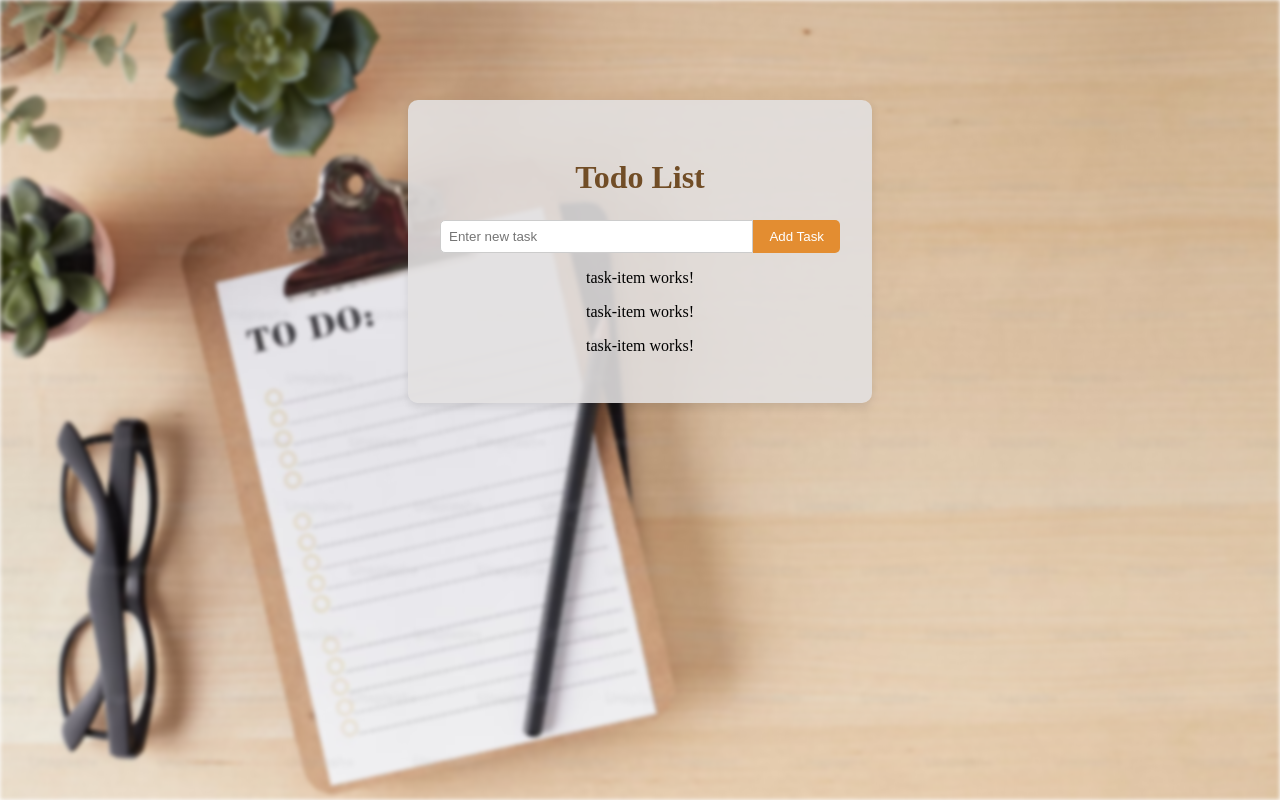
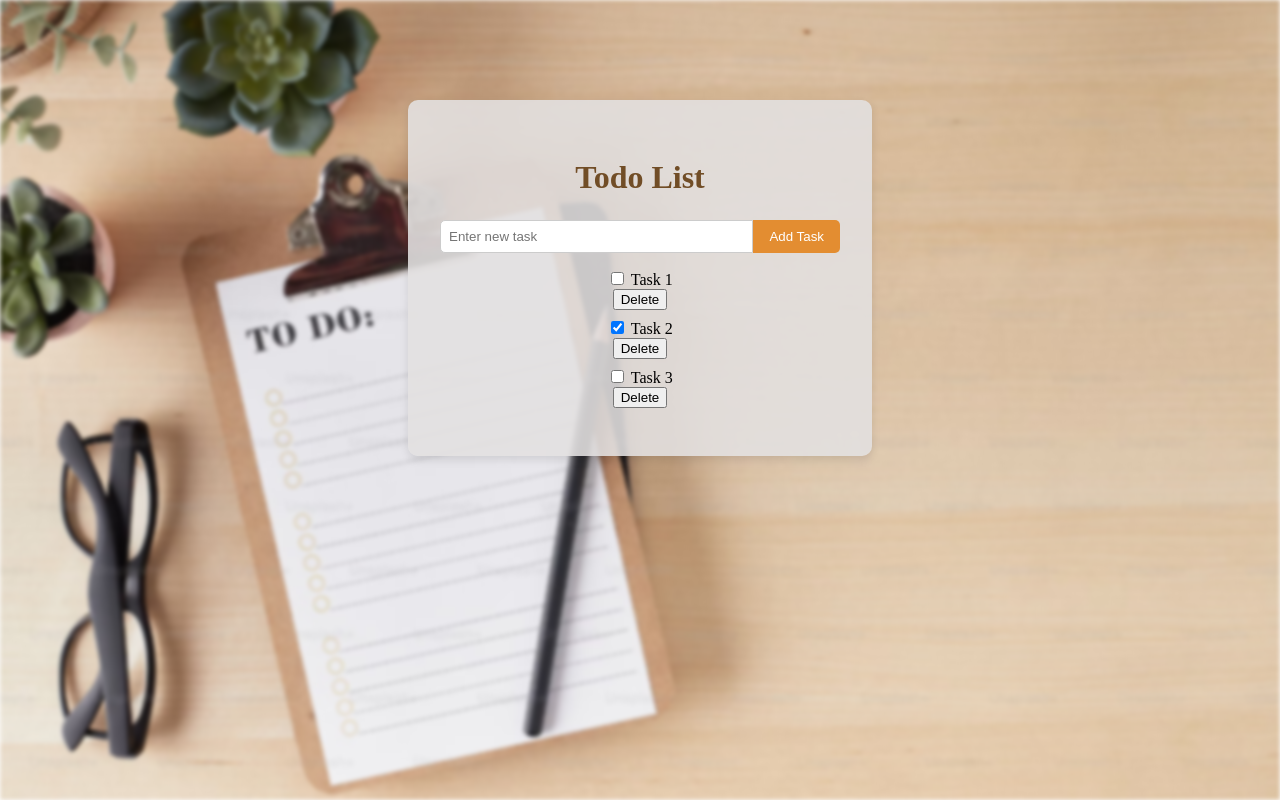
Before and after one commit to SayedShehata1/Angular-TODO-LIST, an Angular app: page / in a window 1280 px wide. Built offline with nearby package versions, Linux system fonts and the light colour scheme; data requests are answered from the project's data file.

Commit message:
feat: :sparkles: Create TaskItem Component

```diff
--- a/src/app/Components/task-item/task-item.component.html
+++ b/src/app/Components/task-item/task-item.component.html
@@ -1 +1,13 @@
-<p>task-item works!</p>
+<div class="task-item">
+  <div class="task-text">
+    <input
+      type="checkbox"
+      [checked]="task.completed"
+      (click)="toggleCompletion()"
+    />
+    <span [ngClass]="{ completed: task.completed }">
+      {{ task.title }}
+    </span>
+  </div>
+  <button (click)="deleteTask()">Delete</button>
+</div>
--- a/src/app/Components/task-item/task-item.component.ts
+++ b/src/app/Components/task-item/task-item.component.ts
@@ -1,12 +1,23 @@
-import { Component } from '@angular/core';
+import { Component, EventEmitter, Input, Output } from '@angular/core';
+import { Task } from '../../Models/Task';
+import { CommonModule } from '@angular/common';
 
 @Component({
   selector: 'app-task-item',
   standalone: true,
-  imports: [],
+  imports: [CommonModule],
   templateUrl: './task-item.component.html',
-  styleUrl: './task-item.component.css'
+  styleUrl: './task-item.component.css',
 })
 export class TaskItemComponent {
+  @Input() task!: Task;
+  @Output() toggle = new EventEmitter<Task>();
+  @Output() delete = new EventEmitter<string>();
 
+  toggleCompletion(): void {
+    this.toggle.emit(this.task);
+  }
+  deleteTask(): void {
+    this.delete.emit(this.task.id);
+  }
 }
--- a/src/app/Components/task-list/task-list.component.html
+++ b/src/app/Components/task-list/task-list.component.html
@@ -13,7 +13,11 @@
 
   <ul>
     <li *ngFor="let task of tasks" class="task-item">
-      <app-task-item></app-task-item>
+      <app-task-item
+        [task]="task"
+        (toggle)="toggleCompleted(task)"
+        (delete)="deleteTask(task.id)"
+      ></app-task-item>
     </li>
     <li *ngIf="tasks.length === 0">No tasks found</li>
   </ul>
```
